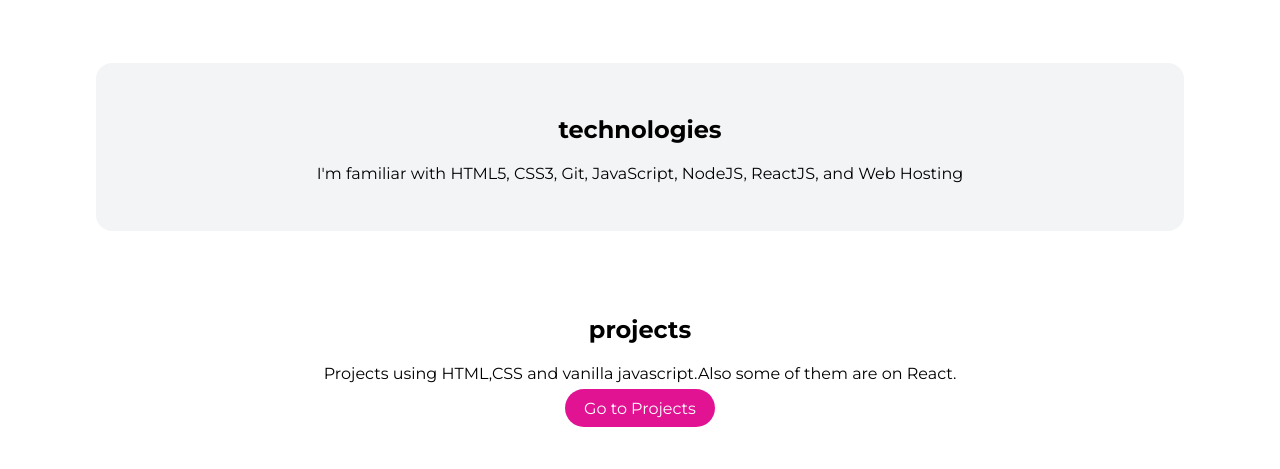
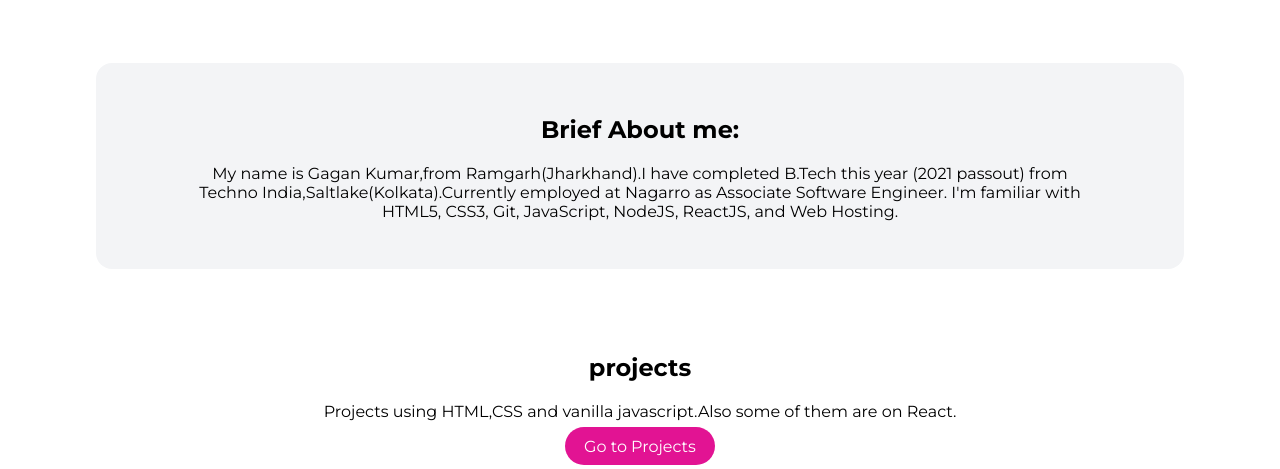
Before and after one commit to gagan761/Portfolio, a plain HTML site: page index.html in a window 1280 px wide. Shown: the part 631-1100 px from the top of the page. Drawn offline with Linux system fonts and the light colour scheme.

Commit message:
refactor

```diff
--- a/index.html
+++ b/index.html
@@ -32,10 +32,12 @@
 
     <section class="section ow">
       <div class="container container-center">
-        <h1>technologies</h1>
+        <h1>Brief About me:</h1>
         <p>
+          My name is Gagan Kumar,from Ramgarh(Jharkhand).I have completed B.Tech this year (2021 passout) from
+          Techno India,Saltlake(Kolkata).Currently employed at Nagarro as Associate Software Engineer.
           I'm familiar with HTML5, CSS3, Git, JavaScript, NodeJS, ReactJS, and
-          Web Hosting
+          Web Hosting.
         </p>
       </div>
     </section>
```
